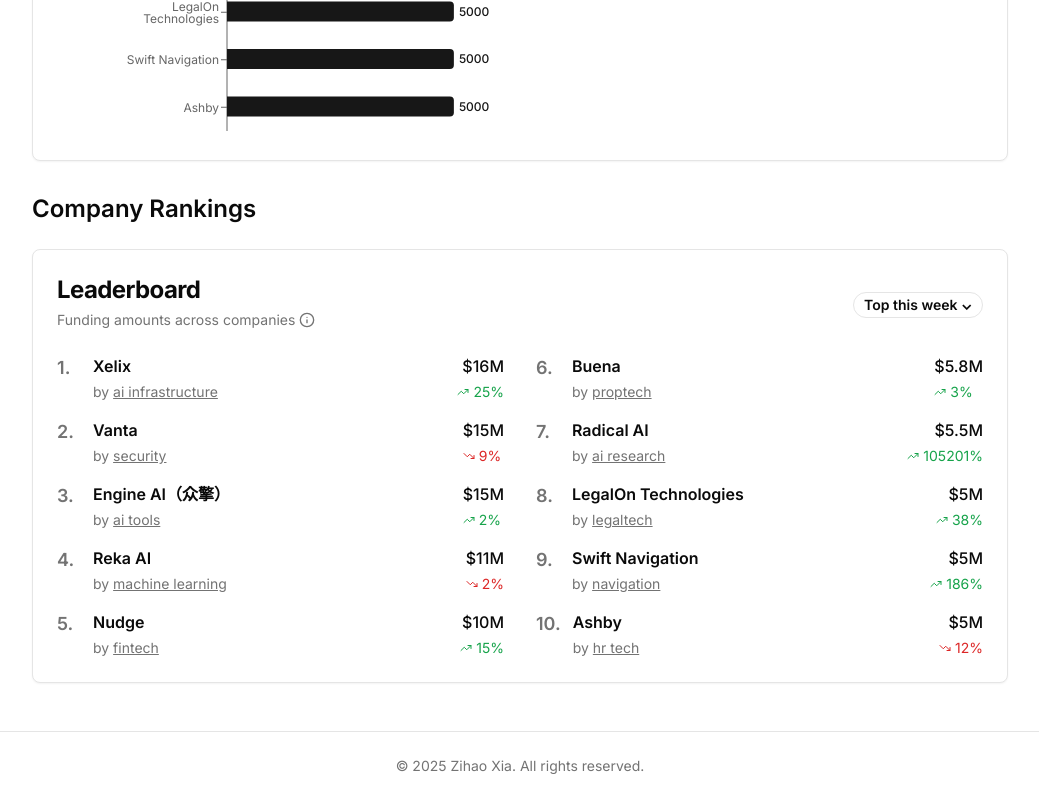
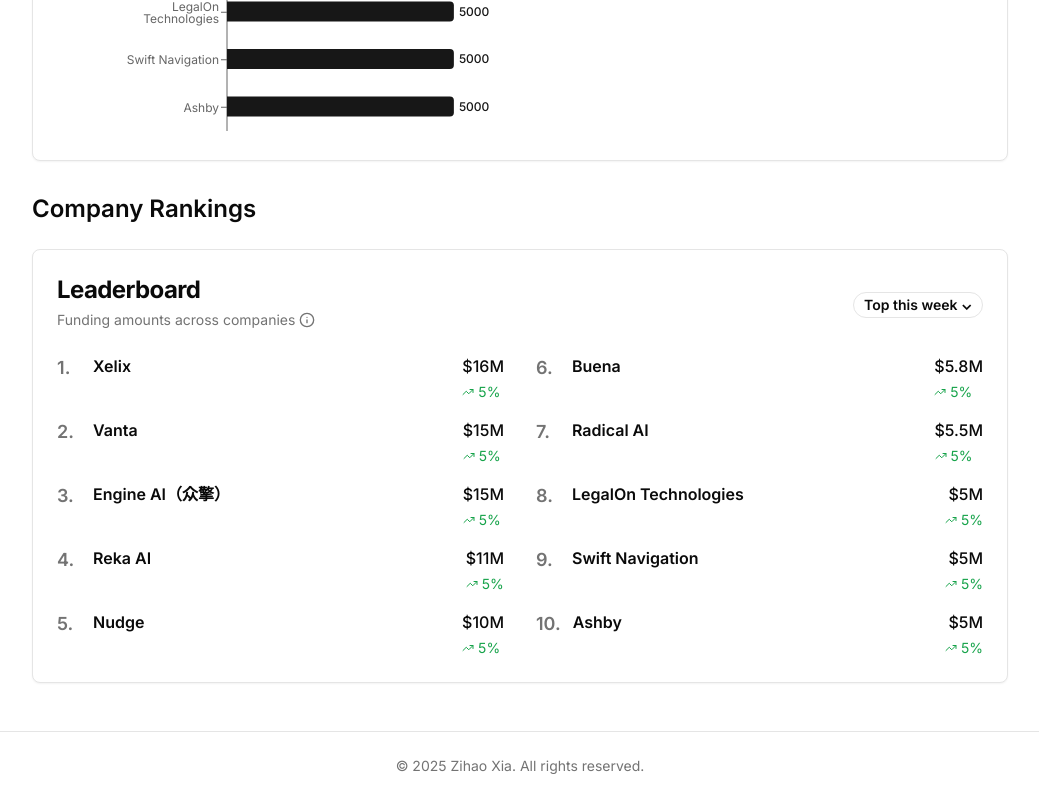
Before and after one commit to ezshrimps/Personal-Website, a Next.js app: page /test in a window 1280 px wide. Shown: the part 756-1556 px from the top of the page, without its empty margins (120-1159 px from the left). Built offline with nearby package versions, Linux system fonts and the light colour scheme.

Commit message:
make the learderboard not brute force

```diff
--- a/components/funding-leaderboard.tsx
+++ b/components/funding-leaderboard.tsx
@@ -11,92 +11,37 @@ import { Badge } from "@/components/ui/badge";
 import { TrendingUp, TrendingDown, Info } from "lucide-react";
 
 const leaderboardData = [
-  // THIS IS FAKE DATA, JUST FOR THE DEMO
-  {
-    rank: 1,
-    company: "Xelix",
-    category: "AI Infrastructure",
-    amount: "16M",
-    change: 25,
-    description: "Enterprise AI platform",
-  },
-  {
-    rank: 2,
-    company: "Vanta",
-    category: "Security",
-    amount: "15M",
-    change: -9,
-    description: "Automated compliance platform",
-  },
-  {
-    rank: 3,
-    company: "Engine AI（众擎）",
-    category: "AI Tools",
-    amount: "15M",
-    change: 2,
-    description: "AI-powered development tools",
-  },
-  {
-    rank: 4,
-    company: "Reka AI",
-    category: "Machine Learning",
-    amount: "11M",
-    change: -2,
-    description: "Multimodal AI research",
-  },
-  {
-    rank: 5,
-    company: "Nudge",
-    category: "Fintech",
-    amount: "10M",
-    change: 15,
-    description: "Financial wellness platform",
-  },
-  {
-    rank: 6,
-    company: "Buena",
-    category: "PropTech",
-    amount: "5.8M",
-    change: 3,
-    description: "Real estate technology",
-  },
-  {
-    rank: 7,
-    company: "Radical AI",
-    category: "AI Research",
-    amount: "5.5M",
-    change: 105201,
-    description: "Advanced AI algorithms",
-  },
-  {
-    rank: 8,
-    company: "LegalOn Technologies",
-    category: "LegalTech",
-    amount: "5M",
-    change: 38,
-    description: "AI-powered legal solutions",
-  },
-  {
-    rank: 9,
-    company: "Swift Navigation",
-    category: "Navigation",
-    amount: "5M",
-    change: 186,
-    description: "Precise positioning technology",
-  },
-  {
-    rank: 10,
-    company: "Ashby",
-    category: "HR Tech",
-    amount: "5M",
-    change: -12,
-    description: "Recruiting and talent management",
-  },
+  { company: "Xelix", amount: "16M", change: 5 },
+  { company: "Vanta", amount: "15M", change: 5 },
+  { company: "Engine AI（众擎）", amount: "15M", change: 5 },
+  { company: "Reka AI", amount: "11M", change: 5 },
+  { company: "Nudge", amount: "10M", change: 5 },
+  { company: "Buena", amount: "5.8M", change: 5 },
+  { company: "Radical AI", amount: "5.5M", change: 5 },
+  { company: "LegalOn Technologies", amount: "5M", change: 5 },
+  { company: "Swift Navigation", amount: "5M", change: 5 },
+  { company: "Ashby", amount: "5M", change: 5 },
 ];
 
+// Convert amount to number for ranking
+function parseAmount(amount: string) {
+  if (amount.endsWith("M")) {
+    return parseFloat(amount) * 1_000_000;
+  }
+  if (amount.endsWith("K")) {
+    return parseFloat(amount) * 1_000;
+  }
+  return parseFloat(amount);
+}
+
 export default function FundingLeaderboard() {
-  const leftColumn = leaderboardData.slice(0, 5);
-  const rightColumn = leaderboardData.slice(5, 10);
+  // ranking by amount
+  const sortedData = [...leaderboardData]
+    .sort((a, b) => parseAmount(b.amount) - parseAmount(a.amount))
+    .map((item, index) => ({ ...item, rank: index + 1 }));
+
+  const leftColumn = sortedData.slice(0, 5);
+  const rightColumn = sortedData.slice(5, 10);
 
   return (
     <Card className="w-full">
@@ -126,12 +71,6 @@ export default function FundingLeaderboard() {
                 <div className="flex-1 space-y-1">
                   <div className="font-semibold text-foreground">
                     {item.company}
-                  </div>
-                  <div className="text-sm text-muted-foreground">
-                    by{" "}
-                    <span className="underline">
-                      {item.category.toLowerCase()}
-                    </span>
                   </div>
                 </div>
                 <div className="text-right space-y-1">
@@ -164,12 +103,6 @@ export default function FundingLeaderboard() {
                   <div className="font-semibold text-foreground">
                     {item.company}
                   </div>
-                  <div className="text-sm text-muted-foreground">
-                    by{" "}
-                    <span className="underline">
-                      {item.category.toLowerCase()}
-                    </span>
-                  </div>
                 </div>
                 <div className="text-right space-y-1">
                   <div className="font-medium">${item.amount}</div>
```
